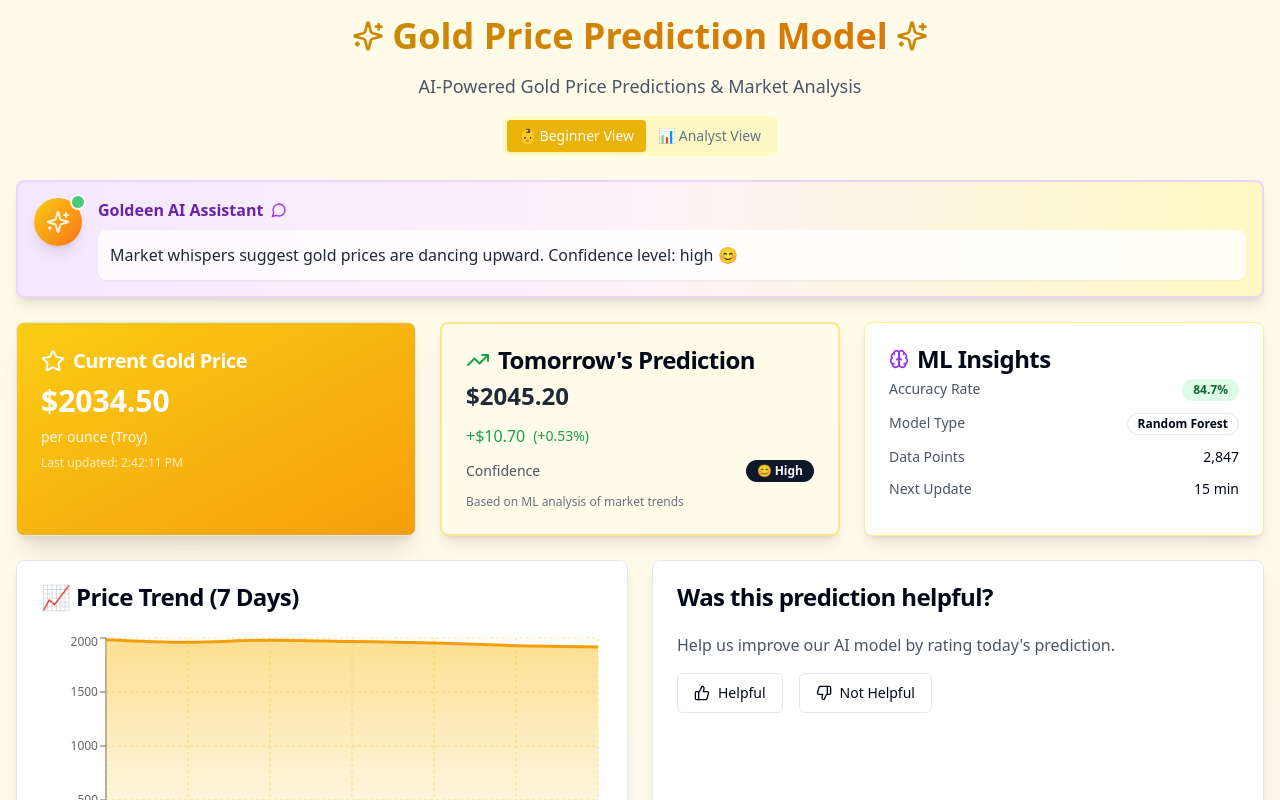
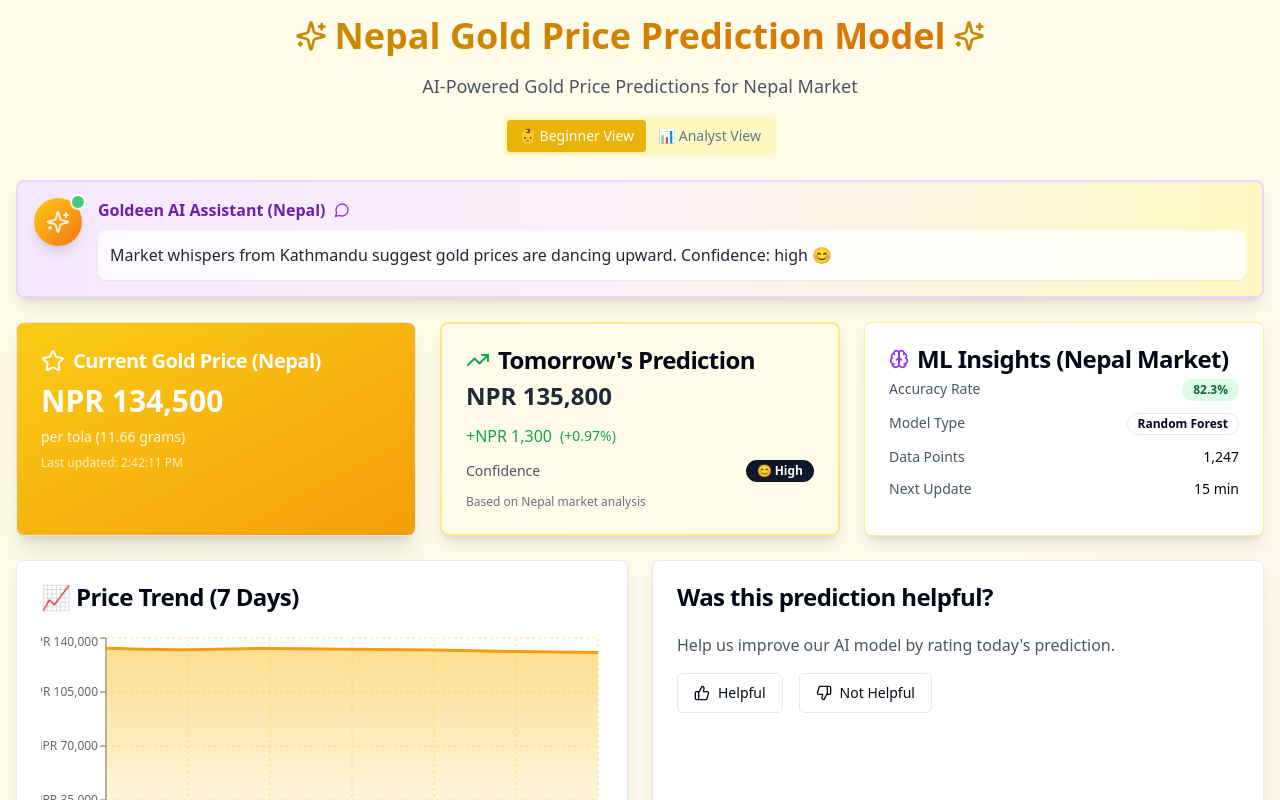
Before and after one commit to miken-shrestha/golden-horizon-predict, a React (Vite) app: page / in a window 1280 px wide. Shown: the top 800 px of the page. Built offline with nearby package versions, Linux system fonts and the light colour scheme.

Commit message:
Refactor: Update for Nepal price prediction
Update the application to predict gold prices in Nepal and display results in Nepalese Rupees (NRP).

```diff
--- a/src/components/AIAssistant.tsx
+++ b/src/components/AIAssistant.tsx
@@ -15,11 +15,12 @@ export const AIAssistant = ({ currentPrice, predictedPrice, trend, confidence }:
   const [isTyping, setIsTyping] = useState(false);
 
   const messages = [
-    `Hi Miken! 🌟 Based on current market trends, gold might shine ${trend === 'up' ? 'brighter' : 'a bit dimmer'} tomorrow ✨`,
-    `Good ${new Date().getHours() < 12 ? 'morning' : new Date().getHours() < 18 ? 'afternoon' : 'evening'}! The golden crystal ball shows ${trend === 'up' ? 'promising' : 'cautious'} signals ahead 🔮`,
-    `Market whispers suggest gold prices are ${trend === 'up' ? 'dancing upward' : 'taking a breather'}. Confidence level: ${confidence} ${confidence === 'high' ? '😊' : confidence === 'medium' ? '😐' : '😟'}`,
-    `✨ Goldeen here! The precious metal markets are showing ${trend === 'up' ? 'bullish' : 'bearish'} patterns. Stay tuned for more insights! 📈`,
-    `🎯 My ML sensors detect a ${Math.abs(predictedPrice - currentPrice).toFixed(2)} point ${trend === 'up' ? 'upward' : 'downward'} movement brewing!`
+    `Namaste Miken! 🙏 Based on Nepal's market trends, gold might ${trend === 'up' ? 'shine brighter' : 'take a pause'} tomorrow ✨`,
+    `Good ${new Date().getHours() < 12 ? 'morning' : new Date().getHours() < 18 ? 'afternoon' : 'evening'}! The Nepal gold market shows ${trend === 'up' ? 'promising' : 'cautious'} signals ahead 🔮`,
+    `Market whispers from Kathmandu suggest gold prices are ${trend === 'up' ? 'dancing upward' : 'taking a breather'}. Confidence: ${confidence} ${confidence === 'high' ? '😊' : confidence === 'medium' ? '😐' : '😟'}`,
+    `✨ Goldeen here! Nepal's precious metal markets are showing ${trend === 'up' ? 'bullish' : 'bearish'} patterns influenced by remittance flows! 📈`,
+    `🎯 My ML sensors detect a ${Math.abs(predictedPrice - currentPrice).toFixed(0)} NPR ${trend === 'up' ? 'upward' : 'downward'} movement brewing in Nepal's market!`,
+    `🏔️ From the Himalayas to your portfolio - Nepal's gold market is ${trend === 'up' ? 'climbing higher' : 'finding support levels'}!`
   ];
 
   useEffect(() => {
@@ -50,7 +51,7 @@ export const AIAssistant = ({ currentPrice, predictedPrice, trend, confidence }:
 
           <div className="flex-1 space-y-2">
             <div className="flex items-center gap-2">
-              <h3 className="font-bold text-purple-800">Goldeen AI Assistant</h3>
+              <h3 className="font-bold text-purple-800">Goldeen AI Assistant (Nepal)</h3>
               <MessageCircle className="h-4 w-4 text-purple-600" />
             </div>
 
@@ -62,7 +63,7 @@ export const AIAssistant = ({ currentPrice, predictedPrice, trend, confidence }:
                     <div className="w-2 h-2 bg-purple-400 rounded-full animate-bounce" style={{animationDelay: '0.1s'}}></div>
                     <div className="w-2 h-2 bg-purple-400 rounded-full animate-bounce" style={{animationDelay: '0.2s'}}></div>
                   </div>
-                  <span className="text-sm">Goldeen is thinking...</span>
+                  <span className="text-sm">Goldeen is analyzing Nepal market...</span>
                 </div>
               ) : (
                 <p className="text-gray-800 leading-relaxed">{message}</p>
--- a/src/components/GoldPriceDashboard.tsx
+++ b/src/components/GoldPriceDashboard.tsx
@@ -12,8 +12,8 @@ import { AIAssistant } from './AIAssistant';
 import { Footer } from './Footer';
 
 export const GoldPriceDashboard = () => {
-  const [currentPrice, setCurrentPrice] = useState(2034.50);
-  const [predictedPrice, setPredictedPrice] = useState(2045.20);
+  const [currentPrice, setCurrentPrice] = useState(134500); // NPR per tola
+  const [predictedPrice, setPredictedPrice] = useState(135800); // NPR per tola
   const [trend, setTrend] = useState<'up' | 'down'>('up');
   const [confidence, setConfidence] = useState<'high' | 'medium' | 'low'>('high');
   const [viewMode, setViewMode] = useState<'beginner' | 'analyst'>('beginner');
@@ -32,11 +32,21 @@ export const GoldPriceDashboard = () => {
   const trendIcon = trend === 'up' ? TrendingUp : TrendingDown;
   const trendColor = trend === 'up' ? 'text-green-600' : 'text-red-600';
 
+  // Format NPR currency
+  const formatNPR = (amount: number) => {
+    return new Intl.NumberFormat('ne-NP', {
+      style: 'currency',
+      currency: 'NPR',
+      minimumFractionDigits: 0,
+      maximumFractionDigits: 0,
+    }).format(amount);
+  };
+
   useEffect(() => {
-    // Simulate real-time updates
+    // Simulate real-time updates for Nepal gold market
     const interval = setInterval(() => {
-      setCurrentPrice(prev => prev + (Math.random() - 0.5) * 5);
-      setPredictedPrice(prev => prev + (Math.random() - 0.5) * 8);
+      setCurrentPrice(prev => prev + (Math.random() - 0.5) * 500);
+      setPredictedPrice(prev => prev + (Math.random() - 0.5) * 800);
       setLastUpdate(new Date());
     }, 30000);
 
@@ -45,7 +55,6 @@ export const GoldPriceDashboard = () => {
 
   const handleFeedback = (type: 'positive' | 'negative') => {
     setFeedback(type);
-    // Here you would send feedback to your ML model
     console.log(`User feedback: ${type}`);
   };
 
@@ -58,11 +67,11 @@ export const GoldPriceDashboard = () => {
           <div className="flex items-center justify-center gap-2">
             <Sparkles className="h-8 w-8 text-yellow-600" />
             <h1 className="text-4xl font-bold bg-gradient-to-r from-yellow-600 to-amber-600 bg-clip-text text-transparent">
-              Gold Price Prediction Model
+              Nepal Gold Price Prediction Model
             </h1>
             <Sparkles className="h-8 w-8 text-yellow-600" />
           </div>
-          <p className="text-gray-600 text-lg">AI-Powered Gold Price Predictions & Market Analysis</p>
+          <p className="text-gray-600 text-lg">AI-Powered Gold Price Predictions for Nepal Market</p>
 
           {/* View Toggle */}
           <div className="flex justify-center">
@@ -95,13 +104,13 @@ export const GoldPriceDashboard = () => {
             <CardHeader className="pb-2">
               <CardTitle className="flex items-center gap-2 text-xl">
                 <Star className="h-6 w-6" />
-                Current Gold Price
+                Current Gold Price (Nepal)
               </CardTitle>
             </CardHeader>
             <CardContent>
               <div className="space-y-2">
-                <div className="text-3xl font-bold">${currentPrice.toFixed(2)}</div>
-                <div className="text-sm opacity-90">per ounce (Troy)</div>
+                <div className="text-3xl font-bold">{formatNPR(currentPrice)}</div>
+                <div className="text-sm opacity-90">per tola (11.66 grams)</div>
                 <div className="text-xs opacity-75">
                   Last updated: {lastUpdate.toLocaleTimeString()}
                 </div>
@@ -119,6 +128,7 @@ export const GoldPriceDashboard = () => {
             confidenceEmoji={confidenceEmoji[confidence]}
             trendIcon={trendIcon}
             trendColor={trendColor}
+            formatCurrency={formatNPR}
           />
 
           {/* Quick Stats */}
@@ -126,13 +136,13 @@ export const GoldPriceDashboard = () => {
             <CardHeader className="pb-2">
               <CardTitle className="flex items-center gap-2">
                 <Brain className="h-5 w-5 text-purple-600" />
-                ML Insights
+                ML Insights (Nepal Market)
               </CardTitle>
             </CardHeader>
             <CardContent className="space-y-3">
               <div className="flex justify-between">
                 <span className="text-sm text-gray-600">Accuracy Rate</span>
-                <Badge variant="secondary" className="bg-green-100 text-green-800">84.7%</Badge>
+                <Badge variant="secondary" className="bg-green-100 text-green-800">82.3%</Badge>
               </div>
               <div className="flex justify-between">
                 <span className="text-sm text-gray-600">Model Type</span>
@@ -140,7 +150,7 @@ export const GoldPriceDashboard = () => {
               </div>
               <div className="flex justify-between">
                 <span className="text-sm text-gray-600">Data Points</span>
-                <span className="text-sm font-medium">2,847</span>
+                <span className="text-sm font-medium">1,247</span>
               </div>
               <div className="flex justify-between">
                 <span className="text-sm text-gray-600">Next Update</span>
@@ -198,7 +208,7 @@ export const GoldPriceDashboard = () => {
           <div className="space-y-6">
             <Card className="shadow-lg">
               <CardHeader>
-                <CardTitle>📊 Advanced Price Analysis</CardTitle>
+                <CardTitle>📊 Advanced Price Analysis (Nepal)</CardTitle>
               </CardHeader>
               <CardContent>
                 <PriceChart simple={false} />
--- a/src/components/PredictionCard.tsx
+++ b/src/components/PredictionCard.tsx
@@ -13,6 +13,7 @@ interface PredictionCardProps {
   confidenceEmoji: string;
   trendIcon: LucideIcon;
   trendColor: string;
+  formatCurrency?: (amount: number) => string;
 }
 
 export const PredictionCard = ({
@@ -23,7 +24,8 @@ export const PredictionCard = ({
   confidence,
   confidenceEmoji,
   trendIcon: TrendIcon,
-  trendColor
+  trendColor,
+  formatCurrency = (amount) => `$${amount.toFixed(2)}`
 }: PredictionCardProps) => {
   return (
     <Card className="shadow-lg border-2 border-amber-200 bg-gradient-to-br from-amber-50 to-yellow-50">
@@ -35,11 +37,11 @@ export const PredictionCard = ({
       </CardHeader>
       <CardContent className="space-y-3">
         <div className="text-2xl font-bold text-gray-800">
-          ${predictedPrice.toFixed(2)}
+          {formatCurrency(predictedPrice)}
         </div>
         <div className={`flex items-center gap-2 ${trendColor}`}>
           <span className="font-medium">
-            {priceChange > 0 ? '+' : ''}${priceChange.toFixed(2)}
+            {priceChange > 0 ? '+' : ''}{formatCurrency(priceChange)}
           </span>
           <span className="text-sm">
             ({priceChange > 0 ? '+' : ''}{changePercent}%)
@@ -55,7 +57,7 @@ export const PredictionCard = ({
           </Badge>
         </div>
         <div className="text-xs text-gray-500">
-          Based on ML analysis of market trends
+          Based on Nepal market analysis
         </div>
       </CardContent>
     </Card>
--- a/src/components/PriceChart.tsx
+++ b/src/components/PriceChart.tsx
@@ -7,27 +7,36 @@ interface PriceChartProps {
 }
 
 export const PriceChart = ({ simple = false }: PriceChartProps) => {
-  // Generate sample data
+  // Generate sample data for Nepal gold prices (NPR per tola)
   const generateData = () => {
     const data = [];
-    const basePrice = 2000;
+    const basePrice = 134000; // Base price in NPR per tola
     let currentPrice = basePrice;
 
     for (let i = 0; i < (simple ? 7 : 30); i++) {
-      const change = (Math.random() - 0.5) * 50;
+      const change = (Math.random() - 0.5) * 2000; // NPR variation
       currentPrice += change;
       data.push({
         date: simple
           ? `Day ${i + 1}`
           : new Date(Date.now() - (30 - i) * 24 * 60 * 60 * 1000).toLocaleDateString(),
-        price: Math.max(1800, Math.min(2200, currentPrice)),
-        predicted: i >= (simple ? 5 : 25) ? Math.max(1800, Math.min(2200, currentPrice + (Math.random() - 0.5) * 30)) : null
+        price: Math.max(130000, Math.min(140000, currentPrice)),
+        predicted: i >= (simple ? 5 : 25) ? Math.max(130000, Math.min(140000, currentPrice + (Math.random() - 0.5) * 1500)) : null
       });
     }
     return data;
   };
 
   const data = generateData();
+
+  const formatNPR = (value: number) => {
+    return new Intl.NumberFormat('ne-NP', {
+      style: 'currency',
+      currency: 'NPR',
+      minimumFractionDigits: 0,
+      maximumFractionDigits: 0,
+    }).format(value);
+  };
 
   if (simple) {
     return (
@@ -42,7 +51,7 @@ export const PriceChart = ({ simple = false }: PriceChartProps) => {
             </defs>
             <CartesianGrid strokeDasharray="3 3" stroke="#fde68a" />
             <XAxis dataKey="date" tick={{ fontSize: 12 }} />
-            <YAxis tick={{ fontSize: 12 }} />
+            <YAxis tick={{ fontSize: 12 }} tickFormatter={formatNPR} />
             <Tooltip
               contentStyle={{
                 backgroundColor: 'rgba(251, 191, 36, 0.9)',
@@ -50,6 +59,7 @@ export const PriceChart = ({ simple = false }: PriceChartProps) => {
                 borderRadius: '8px',
                 color: 'white'
               }}
+              formatter={(value: number) => [formatNPR(value), 'Price']}
             />
             <Area
               type="monotone"
@@ -70,7 +80,7 @@ export const PriceChart = ({ simple = false }: PriceChartProps) => {
         <LineChart data={data}>
           <CartesianGrid strokeDasharray="3 3" stroke="#fde68a" />
           <XAxis dataKey="date" tick={{ fontSize: 10 }} />
-          <YAxis tick={{ fontSize: 12 }} />
+          <YAxis tick={{ fontSize: 12 }} tickFormatter={formatNPR} />
           <Tooltip
             contentStyle={{
               backgroundColor: 'rgba(0, 0, 0, 0.8)',
@@ -78,6 +88,7 @@ export const PriceChart = ({ simple = false }: PriceChartProps) => {
               borderRadius: '8px',
               color: 'white'
             }}
+            formatter={(value: number, name: string) => [formatNPR(value), name]}
           />
           <Line
             type="monotone"
```
Also changed, not shown: src/components/DataInputModule.tsx (+22 -20 lines).
